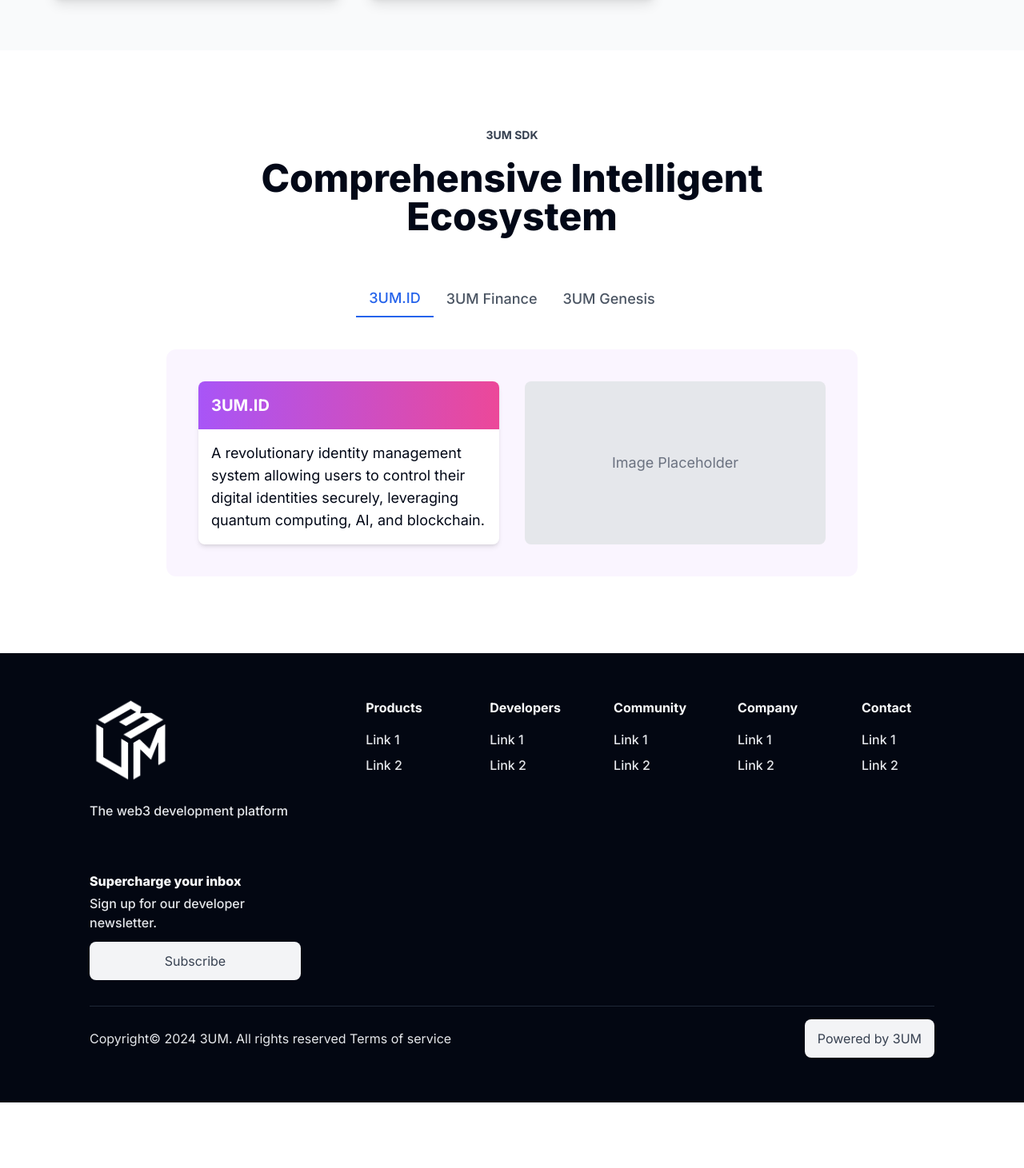
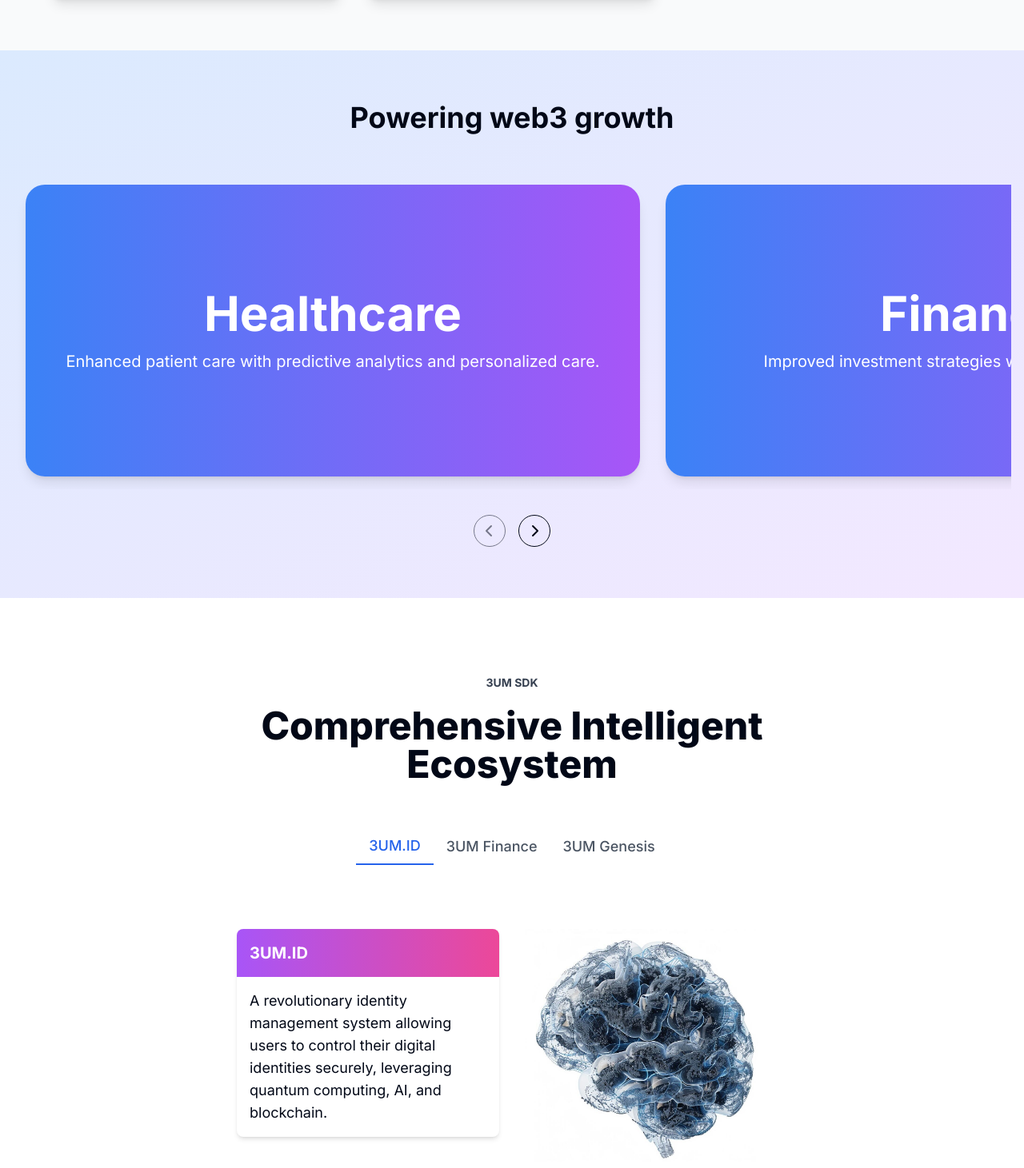
Before and after one commit to 3um-Group/3UM_Website, a Next.js app: page / in a window 1280 px wide. Shown: the part 2349-3810 px from the top of the page at 80% size. Before the commit the page ends 3728 px from the top, so only its background shows below. Built offline with nearby package versions, Linux system fonts and the light colour scheme.

Commit message:
add rest of the sections

```diff
--- a/app/(root)/page.tsx
+++ b/app/(root)/page.tsx
@@ -8,6 +8,7 @@
 // import three_UM from '@/public/assets/IMG_0701 1.png';
 import three_UM from '@/public/assets/3UM-hero.jpg';
 import three_UM_DOA from '@/public/assets/3UM-superDOA.png';
+import three_UM_brain from '@/public/assets/3UM-brain.jpg';
 
 import Nasa from '@/public/assets/company_logos/IMG_0829 1.png';
 import wells from '@/public/assets/company_logos/IMG_0695.png';
@@ -31,12 +32,14 @@
 
 import Image from 'next/image';
 import DataCard from '@/components/home_components/DataCards';
-import { useState } from 'react';
+import { useRef, useState } from 'react';
 import { motion, AnimatePresence } from 'framer-motion';
+import UseCaseCard from '@/components/home_components/useCaseCard';
 
 export default function Home() {
   const [activeTab, setActiveTab] = useState(0); // Set to 4 for "DAOs" to be active initially
-
+  const [currentSlide, setCurrentSlide] = useState(0);
+  const sliderRef = useRef<HTMLDivElement>(null);
   const handlePrevTab = () => {
     setActiveTab((prev) => (prev > 0 ? prev - 1 : tabs.length - 1));
   };
@@ -45,6 +48,64 @@
     setActiveTab((prev) => (prev < tabs.length - 1 ? prev + 1 : 0));
   };
 
+
+
+  const useCases = [
+    {
+
+      description: 'Healthcare',
+      quote: 'Enhanced patient care with predictive analytics and personalized care.',
+
+    },
+    {
+      description: 'Finance',
+      quote: 'Improved investment strategies with AI-driven analysis.',
+
+
+    },
+    {
+      description: 'Supply Chain',
+      quote: 'Optimized logistics with real-time data.',
+
+    },
+    {
+      description: 'Cybersecurity',
+      quote: 'Advanced threat detection with quantum-enhanced cryptography, zero-knowledge proofs, and quantum cryptography.',
+
+    },
+    {
+      description: 'Research',
+      quote: 'Accelerating discoveries with AI and quantum computing.',
+
+    }
+    // Add more use cases as needed
+  ];
+
+  const handleNextSlide = () => {
+    if (currentSlide < useCases.length - 1) {
+      const nextSlide = currentSlide + 1;
+      setCurrentSlide(nextSlide);
+      if (sliderRef.current) {
+        sliderRef.current.scrollTo({
+          left: sliderRef.current.clientWidth * nextSlide,
+          behavior: 'smooth'
+        });
+      }
+    }
+  };
+
+  const handlePrevSlide = () => {
+    if (currentSlide > 0) {
+      const prevSlide = currentSlide - 1;
+      setCurrentSlide(prevSlide);
+      if (sliderRef.current) {
+        sliderRef.current.scrollTo({
+          left: sliderRef.current.clientWidth * prevSlide,
+          behavior: 'smooth'
+        });
+      }
+    }
+  };
 
   const apiCards = [
     {
@@ -76,16 +137,25 @@
 
 
   const tabs = [
-    "3UM.ID",
-    "3UM Finance",
-    "3UM Genesis"
+
+    {
+      "name": "3UM.ID",
+      "content": "A revolutionary identity management system allowing users to control their digital identities securely, leveraging quantum computing, AI, and blockchain.",
+      "img": three_UM_brain
+    },
+    {
+      "name": "3UM Finance",
+      "content": "A comprehensive financial platform that empowers users to create, manage, and invest across CeFi, DeFi, HiFi, and TradFi, integrating robust security, real-time analytics, and personalized investment strategies.",
+      "img": three_UM_brain
+    },
+    {
+      "name": "3UM Genesis",
+      "content": "A powerful development platform enabling users to build, deploy, and scale intelligent applications across IoT, blockchain, AI, research, and more ecosystems with seamless connectivity and adaptive learning capabilities.",
+      "img": three_UM_brain
+    }
+
   ];
 
-  const tabContent:any = {
-    "3UM.ID": "A revolutionary identity management system allowing users to control their digital identities securely, leveraging quantum computing, AI, and blockchain.",
-    "3UM Finance": "A comprehensive financial platform that empowers users to create, manage, and invest across CeFi, DeFi, HiFi, and TradFi, integrating robust security, real-time analytics, and personalized investment strategies.",
-    "3UM Genesis": "A powerful development platform enabling users to build, deploy, and scale intelligent applications across IoT, blockchain, AI, research, and more ecosystems with seamless connectivity and adaptive learning capabilities."
-  };
   return (
     <>
       <div className='relative'>
@@ -253,15 +323,54 @@
           </div>
         </section>
 
+        <section className="relative overflow-hidden bg-gradient-to-br from-blue-100 to-purple-100 py-16">
+          <div className="container mx-auto px-4">
+            <h2 className="text-4xl font-bold text-center mb-12">Powering web3 growth</h2>
+
+            <div ref={sliderRef} className="flex overflow-hidden snap-x snap-mandatory">
+              {useCases.map((useCase, index) => (
+                <UseCaseCard
+                  key={index}
+                  {...useCase}
+                />
+              ))}
+            </div>
+
+            <div className="flex justify-center mt-8 space-x-4">
+              <button
+                onClick={handlePrevSlide}
+                className={`block ${currentSlide === 0 ? 'opacity-50 cursor-not-allowed' : ''}`}
+                aria-label="Previous slide"
+                disabled={currentSlide === 0}
+              >
+                <svg width="40" height="40" viewBox="0 0 40 40" fill="none" xmlns="http://www.w3.org/2000/svg">
+                  <circle cx="20" cy="20" r="19.5" stroke="currentColor" />
+                  <path d="M22 26L16 20L22 14" stroke="currentColor" strokeWidth="2" strokeLinecap="round" strokeLinejoin="round" />
+                </svg>
+              </button>
+
+              <button
+                onClick={handleNextSlide}
+                className={`block ${currentSlide === useCases.length - 1 ? 'opacity-50 cursor-not-allowed' : ''}`}
+                aria-label="Next slide"
+                disabled={currentSlide === useCases.length - 1}
+              >
+                <svg width="40" height="40" viewBox="0 0 40 40" fill="none" xmlns="http://www.w3.org/2000/svg">
+                  <circle cx="20" cy="20" r="19.5" stroke="currentColor" />
+                  <path d="M18 14L24 20L18 26" stroke="currentColor" strokeWidth="2" strokeLinecap="round" strokeLinejoin="round" />
+                </svg>
+              </button>
+            </div>
+          </div>
+        </section>
+
+
 
         <section className="py-12 md:py-24 px-6 md:px-28 lg:px-52">
           <div className="max-w-3xl mx-auto text-center mb-14">
             <p className="text-sm font-bold text-gray-700 mb-5">3UM SDK</p>
             <h2 className="text-4xl md:text-5xl font-extrabold mb-5">
-              Comprehensive Intelligent Ecosystem{' '}
-              {/* <span className="bg-gradient-to-br from-blue-400 to-blue-600 bg-clip-text text-transparent">
-                two lines of code
-              </span> */}
+              Comprehensive Intelligent Ecosystem
             </h2>
           </div>
 
@@ -270,19 +379,18 @@
               {tabs.map((tab, index) => (
                 <button
                   key={index}
-              className={`whitespace-nowrap px-4 py-2 font-medium text-lg ${
-                activeTab === index
+                  className={`whitespace-nowrap px-4 py-2 font-medium text-lg ${activeTab === index
                     ? 'text-blue-600 border-b-2 border-blue-600'
                     : 'text-gray-600 hover:text-gray-900'
                     }`}
                   onClick={() => setActiveTab(index)}
                 >
-              {tab}
+                  {tab.name}
                 </button>
               ))}
             </div>
             <div className="md:hidden flex justify-between items-center mb-4">
-          <span className="font-medium text-lg">{tabs[activeTab]}</span>
+              <span className="font-medium text-lg">{tabs[activeTab].name}</span>
               <div className="flex space-x-2">
                 <button
                   onClick={handlePrevTab}
@@ -300,6 +408,7 @@
             </div>
           </div>
 
+          {/* bg purple removed here*/}
           <AnimatePresence mode="wait">
             <motion.div
               key={activeTab}
@@ -307,26 +416,57 @@
               animate={{ opacity: 1, y: 0 }}
               exit={{ opacity: 0, y: -20 }}
               transition={{ duration: 0.3 }}
-          className="bg-purple-50 rounded-xl p-6 md:p-10 flex flex-col md:flex-row gap-8"
+              className="max-w-3xl mx-auto rounded-xl p-6 md:p-10 flex flex-col md:flex-row gap-8"
             >
               <div className="md:w-1/2">
                 <div className="bg-white rounded-lg shadow-md overflow-hidden">
                   <div className="bg-gradient-to-r from-purple-500 to-pink-500 text-white p-4">
-                <h3 className="font-bold text-xl">{tabs[activeTab]}</h3>
+                    <h3 className="font-bold text-xl">{tabs[activeTab].name}</h3>
                   </div>
                   <div className="p-4">
-                <p className="text-lg">{tabContent[tabs[activeTab]]}</p>
+                    <p className="text-lg">{tabs[activeTab].content}</p>
                   </div>
                 </div>
               </div>
               <div className="md:w-1/2">
-            <div className="bg-gray-200 rounded-lg h-full flex items-center justify-center">
+
+                <Image
+                  src={tabs[activeTab].img}
+                  alt='company logo'
+                  width={300}
+                  height={300}
+                  className='z-30 h-fit w-fullr'
+                />
+                {/* <div className="bg-gray-200 rounded-lg h-full flex items-center justify-center">
                   <p className="text-gray-500 text-lg">Image Placeholder</p>
-            </div>
+                </div> */}
               </div>
             </motion.div>
           </AnimatePresence>
         </section>
+
+
+
+        <section id="conversion-panel-center-blockchain-magic-home" data-testid="conversion-panel-section" className="relative flex flex-col items-center gap-14 overflow-hidden px-6 py-12 md:px-28 md:py-16 lg:flex-row lg:py-24 xl:px-0 bg-gradient-to-r from-black to-blue-900">
+      <div className="mx-auto flex w-full max-w-4xl items-center gap-8 flex-col">
+        <div className="flex flex-col gap-8 items-center">
+          <div className="flex max-w-xl flex-col items-center gap-4  text-center">
+            <h2 data-testid="title-conversion-panel-section" className="text-white text-6xl font-extrabold">
+              <span className="">Build blockchain magic</span>
+            </h2>
+            <div data-testid="description-conversion-panel-section" className="text-white text-2xl md:text-3xl lg:text-4xl">
+              <p></p>
+            </div>
+          </div>
+          <a data-testid="navigation-link" className="w-full sm:w-fit" href="https://dashboard.alchemy.com/signup/?a=">
+            <div data-testid="cta-conversion-panel-section" className="group relative h-full rounded-lg transition-all focus:shadow-purple w-full sm:w-fit">
+              <span className="flex h-full flex-row items-center justify-center gap-2 rounded-lg transition-all bg-gray-100 text-gray-700 hover:text-gray-500 active:bg-gray-50 active:bg-gradient-to-br active:from-gradient-vibrant-blue-100 active:to-gradient-vibrant-blue-200 active:bg-clip-text active:text-transparent active:shadow-gray-lg text-lg lg:text-xl px-4 py-3 lg:px-3.5 lg:py-3">Get your API key</span>
+            </div>
+          </a>
+        </div>
+      </div>
+    </section>
+
 
 
       </div>
--- /dev/null
+++ b/components/home_components/useCaseCard.tsx
@@ -0,0 +1,67 @@
+// const UseCaseCard = ({ stat, description, quote, author, role, company, isVisible }:any) => {
+//     return (
+//         <section data-testid="TestimonialRecord-198432507"
+//         className="flex w-full snap-center flex-col overflow-hidden rounded-2xl border border-gray-200 md:min-w-[770px] md:flex-row lg:min-w-[970px]">
+//         <div
+//             className="flex w-full items-center justify-center bg-gradient-to-br p-16 md:px-9 md:py-10 flex w-full items-center justify-center bg-gradient-to-br p-16 md:px-9 md:py-10 from-gradient-decorative-purple-100 to-gradient-decorative-purple-200">
+//             <h2 className="flex flex-col gap-2 text-center"><span
+//                     className="font-stat-300 md:font-stat-400 font-semibold text-white-950">3.5M+</span><span
+//                     className="font-paragraph-size-300 md:font-paragraph-size-600 text-gray-200">wallets integrated</span></h2>
+//         </div>
+//         <div className="flex flex-col gap-6 bg-white-950 p-6 md:gap-12 md:p-10">
+//             <blockquote className="font-paragraph-size-300 md:font-paragraph-size-600 text-gray-950"><span
+//                     className="">Infrastructure that’s both reliable and scalable, so that we can stay up when our customers
+//                     need us most - that’s huge for Collab.Land. Alchemy is the GOAT here.</span></blockquote>
+//             <div
+//                 className="flex flex-row items-center justify-between gap-6 md:flex-col md:items-start md:justify-normal lg:flex-row lg:items-center lg:justify-between lg:gap-0">
+//                 <div>
+//                     <p className="font-paragraph-size-300 md:font-paragraph-size-500 font-semibold text-gray-950">Raymond Feng
+//                     </p><span className="font-paragraph-size-200 md:font-paragraph-size-500 font-medium text-gray-500">CTO and
+//                         Co-founder</span>
+//                 </div>
+//                 {/* <img alt="CollabLand-logo" loading="lazy" width="150" height="60" decoding="async" data-nimg="1"
+//                     className="h-fit w-[116px] md:w-[146.47px]"
+//                     src="https://www.datocms-assets.com/105223/1705721180-collabland.svg" style="color: transparent;"> */}
+//             </div>
+//         </div>
+//     </section>
+//     );
+//   };
+const UseCaseCard = ({ description, quote }:any) => {
+    return (
+        //   <div className="flex-shrink-0 w-full md:w-1/3 snap-center p-4">
+        //     <div className="bg-white rounded-lg shadow-lg overflow-hidden flex flex-col md:flex-row">
+        //       {/* <div className="w-full md:w-1/3 bg-gradient-to-br from-blue-400 to-purple-500 p-8 flex items-center justify-center">
+        //         <div className="text-center">
+        //           <h3 className="text-4xl font-bold text-white">{stat}</h3>
+        //           <p className="text-white mt-2">{description}</p>
+        //         </div>
+        //       </div> */}
+        //       <div className="w-full md:w-full p-8">
+        //         <blockquote className="text-gray-800 mb-4">{quote}</blockquote>
+        //         {/* <div className="flex items-center justify-between">
+        //           <div>
+        //             <p className="font-semibold">{author}</p>
+        //             <p className="text-gray-600">{role}</p>
+        //           </div>
+        //           <img src={`/path-to-${company.toLowerCase()}-logo.png`} alt={company} className="h-8" />
+        //         </div> */}
+        //       </div>
+        //     </div>
+        //   </div>
+<div className="flex-shrink-0 w-full md:w-[600px] lg:w-[800px] snap-center p-4">
+    <div className="bg-gradient-to-r from-blue-500 to-purple-500 rounded-3xl shadow-lg overflow-hidden flex flex-col md:flex-row h-[400px] md:h-[365px]">
+        <div className="w-full flex flex-col justify-center items-center p-8">
+            <div className="text-6xl font-bold text-white">{description}</div>
+            <div className="text-xl text-white mt-4">{quote}</div>
+        </div>
+    </div>
+</div>
+
+
+
+
+    );
+};
+
+export default UseCaseCard;
```
Lines whose indentation alone changed are shown as unchanged.
